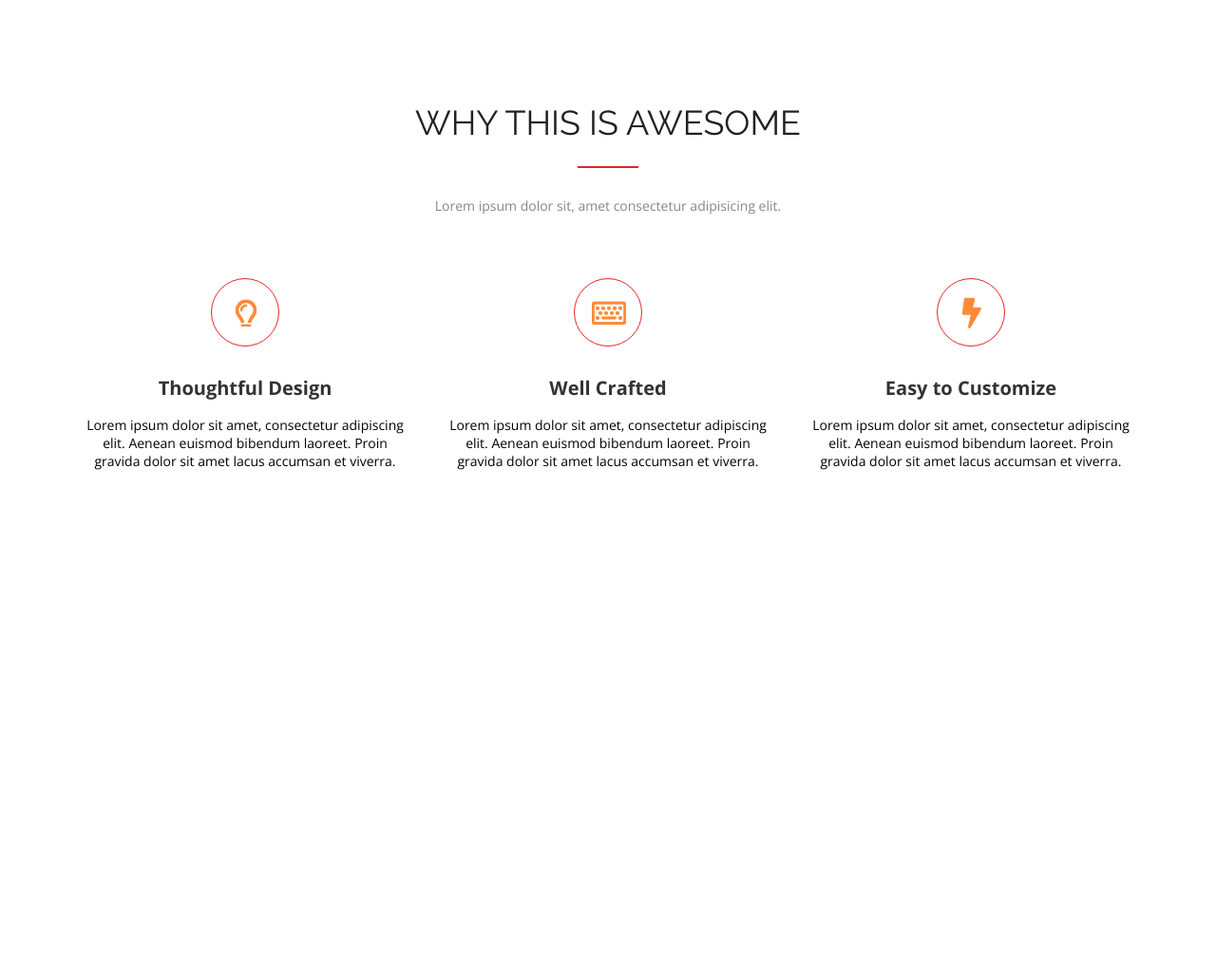
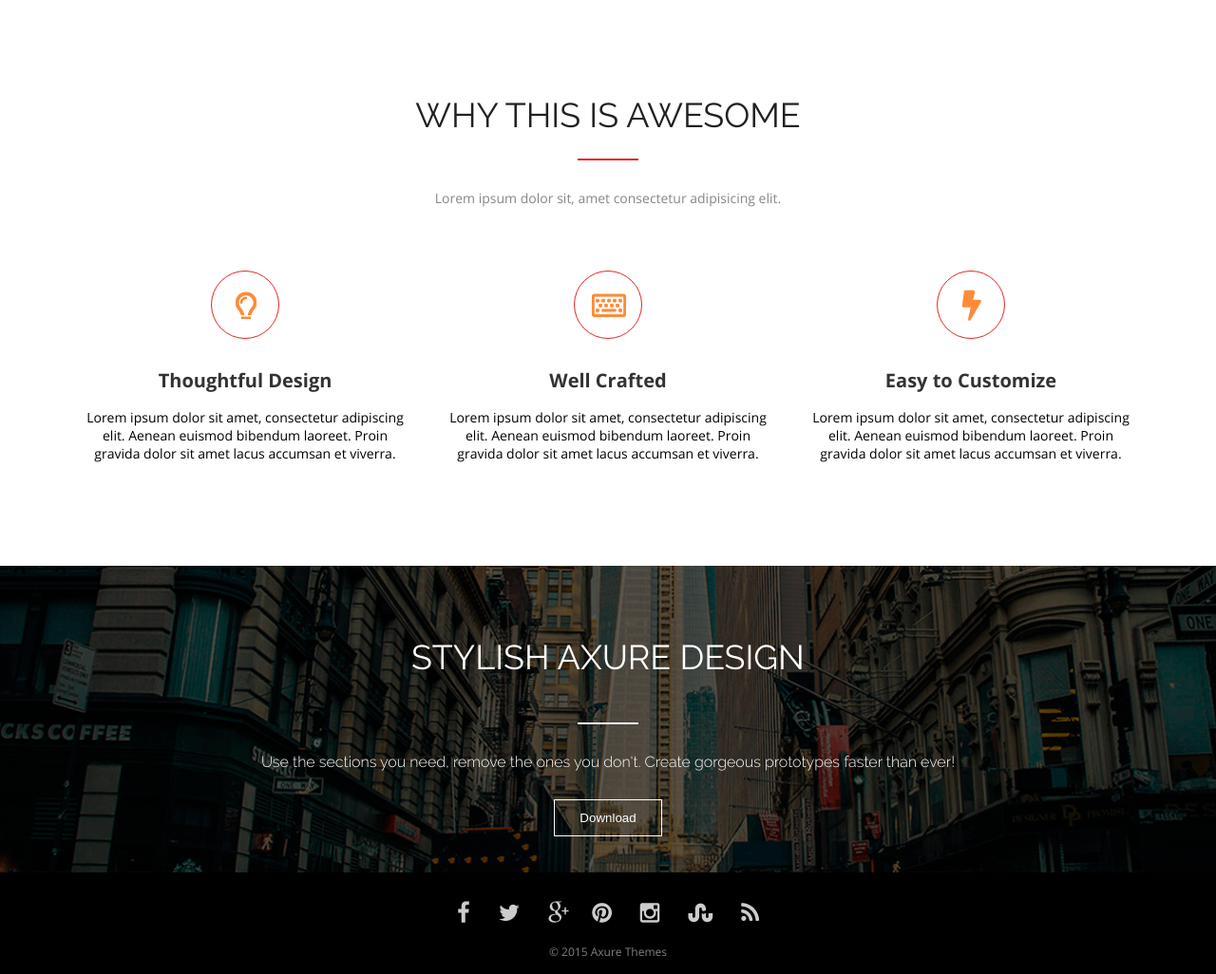
Before and after one commit to nbruyok/teachmeskills-first-project, a plain HTML site: page index.html in a window 1280 px wide. Shown: the whole page at 95% size. Before the commit the page ends 800 px from the top, so only its background shows below. Drawn offline with nearby package versions, Linux system fonts and the light colour scheme.

Commit message:
add the second part of the project

```diff
--- a/index.css
+++ /dev/null
@@ -1,65 +0,0 @@
-.text-block {
-  display: flex;
-  flex-direction: column;
-  align-items: center;
-}
-.title {
-  font-family: "Raleway", sans-serif;
-  text-transform: uppercase;
-  font-size: 36px;
-  font-weight: normal;
-  color: #212121;
-  margin-top: 100px;
-  margin-bottom: 25px;
-}
-hr {
-  width: 64px;
-  height: 2px;
-  border-width: 0;
-  background-color: #e72424;
-  margin: 0;
-}
-.subtitle {
-  font-family: "Open Sans", sans-serif;
-  font-size: 14px;
-  color: #86878b;
-  margin-top: 30px;
-  margin-bottom: 36px;
-}
-.block-items {
-  display: flex;
-  justify-content: center;
-  margin-bottom: 89px;
-}
-.item {
-  width: 350px;
-  display: flex;
-  flex-direction: column;
-  align-items: center;
-  text-align: center;
-  margin: 31px 16px 0;
-}
-.item-image {
-  border-radius: 50%;
-  border: 1px solid #e72424;
-  width: 70px;
-  height: 70px;
-  display: flex;
-  justify-content: center;
-  align-items: center;
-}
-.item-title {
-  font-family: "Open Sans", sans-serif;
-  font-weight: bold;
-  font-size: 20px;
-  color: #333333;
-  margin: 0;
-  padding-top: 30px;
-  padding-bottom: 16px;
-}
-.item-subtitle {
-  font-family: "Open Sans", sans-serif;
-  font-size: 14px;
-  color: #000000;
-  margin: 0 0 20px;
-}
--- a/index.html
+++ b/index.html
@@ -5,23 +5,16 @@
     <meta http-equiv="X-UA-Compatible" content="IE=edge" />
     <meta name="viewport" content="width=device-width, initial-scale=1.0" />
     <link rel="preconnect" href="https://fonts.gstatic.com" />
-    <link rel="stylesheet" href="./index.css" />
-    <link
-      href="https://fonts.googleapis.com/css2?family=Raleway&display=swap"
-      rel="stylesheet"
-    />
-    <link rel="preconnect" href="https://fonts.gstatic.com" />
-    <link
-      href="https://fonts.googleapis.com/css2?family=Open+Sans:wght@400;700&display=swap"
-      rel="stylesheet"
-    />
-
+    <link rel="stylesheet" href="./styles/style.css" />
     <title>Document</title>
   </head>
+
   <body>
+    <main>
+      <section class="awesome">
         <div class="text-block">
-      <h1 class="title">why this is awesome</h1>
-      <hr />
+          <h2 class="title">why this is awesome</h2>
+          <hr class="line-red" />
           <p class="subtitle">
             Lorem ipsum dolor sit, amet consectetur adipisicing elit.
           </p>
@@ -35,8 +28,8 @@
             <p class="item-title">Thoughtful Design</p>
             <p class="item-subtitle">
               Lorem ipsum dolor sit amet, consectetur adipiscing elit. Aenean
-          euismod bibendum laoreet. Proin gravida dolor sit amet lacus accumsan
-          et viverra.
+              euismod bibendum laoreet. Proin gravida dolor sit amet lacus
+              accumsan et viverra.
             </p>
           </div>
           <div class="item">
@@ -46,8 +39,8 @@
             <p class="item-title">Well Crafted</p>
             <p class="item-subtitle">
               Lorem ipsum dolor sit amet, consectetur adipiscing elit. Aenean
-          euismod bibendum laoreet. Proin gravida dolor sit amet lacus accumsan
-          et viverra.
+              euismod bibendum laoreet. Proin gravida dolor sit amet lacus
+              accumsan et viverra.
             </p>
           </div>
           <div class="item">
@@ -57,10 +50,33 @@
             <p class="item-title">Easy to Customize</p>
             <p class="item-subtitle">
               Lorem ipsum dolor sit amet, consectetur adipiscing elit. Aenean
-          euismod bibendum laoreet. Proin gravida dolor sit amet lacus accumsan
-          et viverra.
+              euismod bibendum laoreet. Proin gravida dolor sit amet lacus
+              accumsan et viverra.
             </p>
           </div>
         </div>
+      </section>
+
+      <section>
+        <div class="text-block-background-image">
+          <h2 class="title-white">stylish axure design</h2>
+          <hr class="line-white" />
+          <p class="subtitle-white">
+            Use the sections you need, remove the ones you don't. Create
+            gorgeous prototypes faster than ever!
+          </p>
+          <button class="button-white">Download</button>
+        </div>
+      </section>
+    </main>
+
+    <footer>
+      <div class="footer">
+        <div class="logo-row">
+          <img src="./images/logo-row.png" alt="logos" />
+        </div>
+        <p>© 2015 Axure Themes</p>
+      </div>
+    </footer>
   </body>
 </html>
--- /dev/null
+++ b/styles/style.css
@@ -0,0 +1,146 @@
+@font-face {
+  font-family: OpenSansBold;
+  src: url(../fonts/Open_Sans/OpenSans-Bold.ttf);
+}
+@font-face {
+  font-family: OpenSansRegular;
+  src: url(../fonts/Open_Sans/OpenSans-Regular.ttf);
+}
+@font-face {
+  font-family: RalewayRegular;
+  src: url(../fonts/Raleway/Raleway-Regular.ttf);
+}
+@font-face {
+  font-family: RalewayLight;
+  src: url(../fonts/Raleway/Raleway-Light.ttf);
+}
+
+body {
+  margin: 0;
+}
+.text-block {
+  display: flex;
+  flex-direction: column;
+  align-items: center;
+}
+.title {
+  font-family: "RalewayRegular";
+  text-transform: uppercase;
+  font-size: 36px;
+  font-weight: normal;
+  color: #212121;
+  margin-top: 100px;
+  margin-bottom: 25px;
+}
+.line-red {
+  width: 64px;
+  height: 2px;
+  border-width: 0;
+  background-color: #e72424;
+  margin: 0;
+}
+.subtitle {
+  font-family: "OpenSansRegular";
+  font-size: 14px;
+  color: #86878b;
+  margin-top: 30px;
+  margin-bottom: 36px;
+}
+.block-items {
+  display: flex;
+  justify-content: center;
+  margin-bottom: 89px;
+}
+.item {
+  width: 350px;
+  display: flex;
+  flex-direction: column;
+  align-items: center;
+  text-align: center;
+  margin: 31px 16px 0;
+}
+.item-image {
+  border-radius: 50%;
+  border: 1px solid #e72424;
+  width: 70px;
+  height: 70px;
+  display: flex;
+  justify-content: center;
+  align-items: center;
+}
+.item-title {
+  font-family: "OpenSansBold";
+  font-size: 20px;
+  color: #333333;
+  margin: 0;
+  padding-top: 30px;
+  padding-bottom: 16px;
+}
+.item-subtitle {
+  font-family: "OpenSansRegular";
+  font-size: 14px;
+  color: #000000;
+  margin: 0 0 20px;
+}
+
+.text-block-background-image {
+  display: flex;
+  flex-direction: column;
+  align-items: center;
+  background: url(/images/building-main.png) rgba(0, 0, 0, 0.65);
+  background-size: cover;
+  background-blend-mode: multiply;
+}
+
+.title-white {
+  font-family: "RalewayRegular";
+  text-transform: uppercase;
+  font-size: 36px;
+  font-weight: normal;
+  color: #ffffff;
+  margin-top: 75px;
+  margin-bottom: 48px;
+}
+.line-white {
+  width: 64px;
+  height: 2px;
+  border-width: 0;
+  background-color: #ffffff;
+  margin: 0;
+}
+.subtitle-white {
+  font-family: RalewayLight;
+  font-size: 16px;
+  color: #ffffff;
+  margin: 30px 0;
+}
+.button-white {
+  background-color: transparent;
+  border: 1px solid white;
+  color: #ffffff;
+  padding: 11px 26px;
+  margin-bottom: 38px;
+}
+.button-white:hover {
+  background-color: rgb(179, 175, 175);
+  transition-duration: 0.5s;
+  color: black;
+  border: 1px solid wheat;
+}
+
+.footer {
+  background-color: black;
+  display: flex;
+  flex-direction: column;
+  align-items: center;
+}
+footer img {
+  margin: 30px 0 18px;
+}
+
+footer .footer p {
+  font-family: OpenSansRegular;
+  font-size: 12px;
+  color: rgba(255, 255, 255, 0.5);
+  margin: 0 0 15px;
+}
```
Also changed, not shown: fonts/Open_Sans/OpenSans-Bold.ttf (added), fonts/Open_Sans/OpenSans-Regular.ttf (added), fonts/Open_Sans/OpenSans-SemiBold.ttf (added), fonts/Raleway/Raleway-Light.ttf (added), fonts/Raleway/Raleway-Regular.ttf (added), fonts/Roboto/Roboto-Regular.ttf (added), images/building-main.png (added), images/logo-row.png (added). Lines whose indentation alone changed are shown as unchanged.
